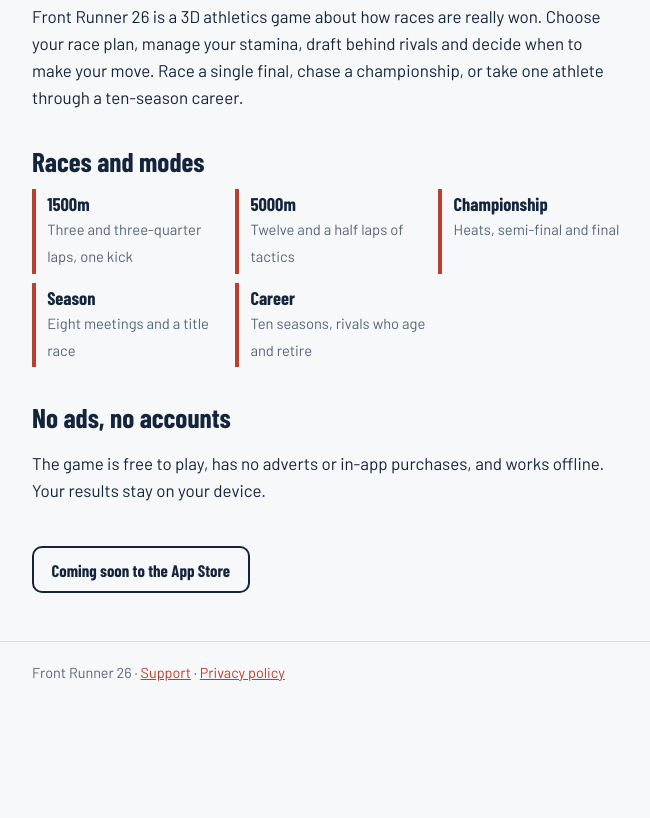
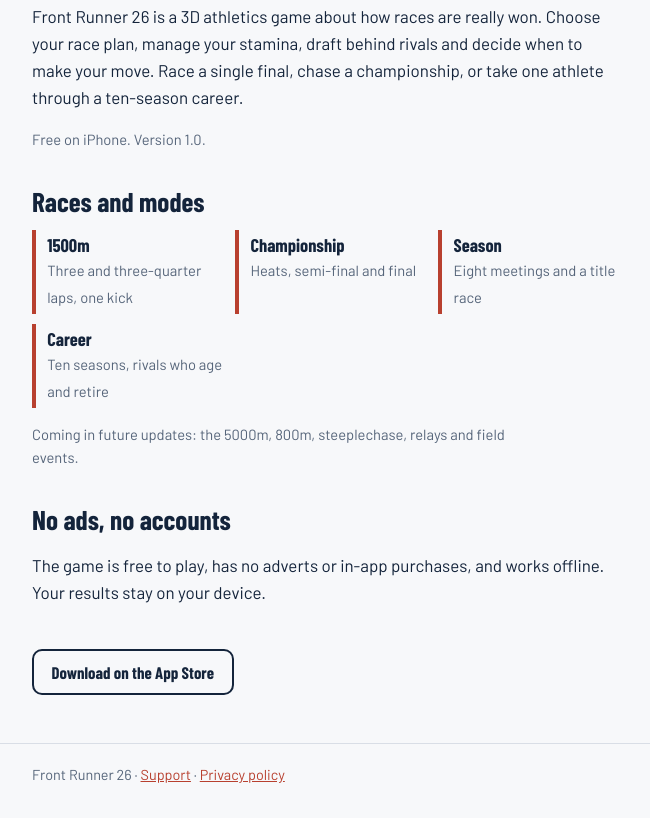
Before and after one commit to psdm77r7fn-lgtm/Front-Runner-26, a plain HTML site: page index.html in a window 1280 px wide. Shown: the part 393-1211 px from the top of the page, without its empty margins (308-958 px from the left). Before the commit the page ends 1109 px from the top, so only its background shows below. Drawn offline with nearby package versions, Linux system fonts and the light colour scheme; a web font is replaced by a local one.

Commit message:
Add files via upload

```diff
--- a/index.html
+++ b/index.html
@@ -20,17 +20,18 @@
 <nav aria-label="Site"><div class="wrap"><a href="./" aria-current="page">Home</a><a href="support.html">Support</a><a href="privacy.html">Privacy</a></div></nav>
 <main><div class="wrap">
   <p>Front Runner 26 is a 3D athletics game about how races are really won. Choose your race plan, manage your stamina, draft behind rivals and decide when to make your move. Race a single final, chase a championship, or take one athlete through a ten-season career.</p>
+  <p class="meta">Free on iPhone. Version 1.0.</p>
   <h2>Races and modes</h2>
   <ul class="events">
     <li><b>1500m</b><span>Three and three-quarter laps, one kick</span></li>
-    <li><b>5000m</b><span>Twelve and a half laps of tactics</span></li>
     <li><b>Championship</b><span>Heats, semi-final and final</span></li>
     <li><b>Season</b><span>Eight meetings and a title race</span></li>
     <li><b>Career</b><span>Ten seasons, rivals who age and retire</span></li>
   </ul>
+  <p class="meta">Coming in future updates: the 5000m, 800m, steeplechase, relays and field events.</p>
   <h2>No ads, no accounts</h2>
   <p>The game is free to play, has no adverts or in-app purchases, and works offline. Your results stay on your device.</p>
-  <span class="soon">Coming soon to the App Store</span>
+  <a class="soon store" href="https://apps.apple.com/app/front-runner-26/id6827939434">Download on the App Store</a>
 </div></main>
 <footer><div class="wrap">Front Runner 26 · <a href="support.html">Support</a> · <a href="privacy.html">Privacy policy</a></div></footer>
 </body>
--- a/style.css
+++ b/style.css
@@ -36,3 +36,6 @@
 .meta{color:var(--muted);font-size:.92rem}
 footer{border-top:1px solid var(--rule);padding:1.2rem 0 2rem;color:var(--muted);font-size:.9rem}
 dl dt{font-weight:700;margin-top:1rem} dl dd{margin:.2rem 0 0}
+
+.store{text-decoration:none;color:var(--ink)}
+.store:hover,.store:focus-visible{background:var(--ink);color:var(--paper)}
```
